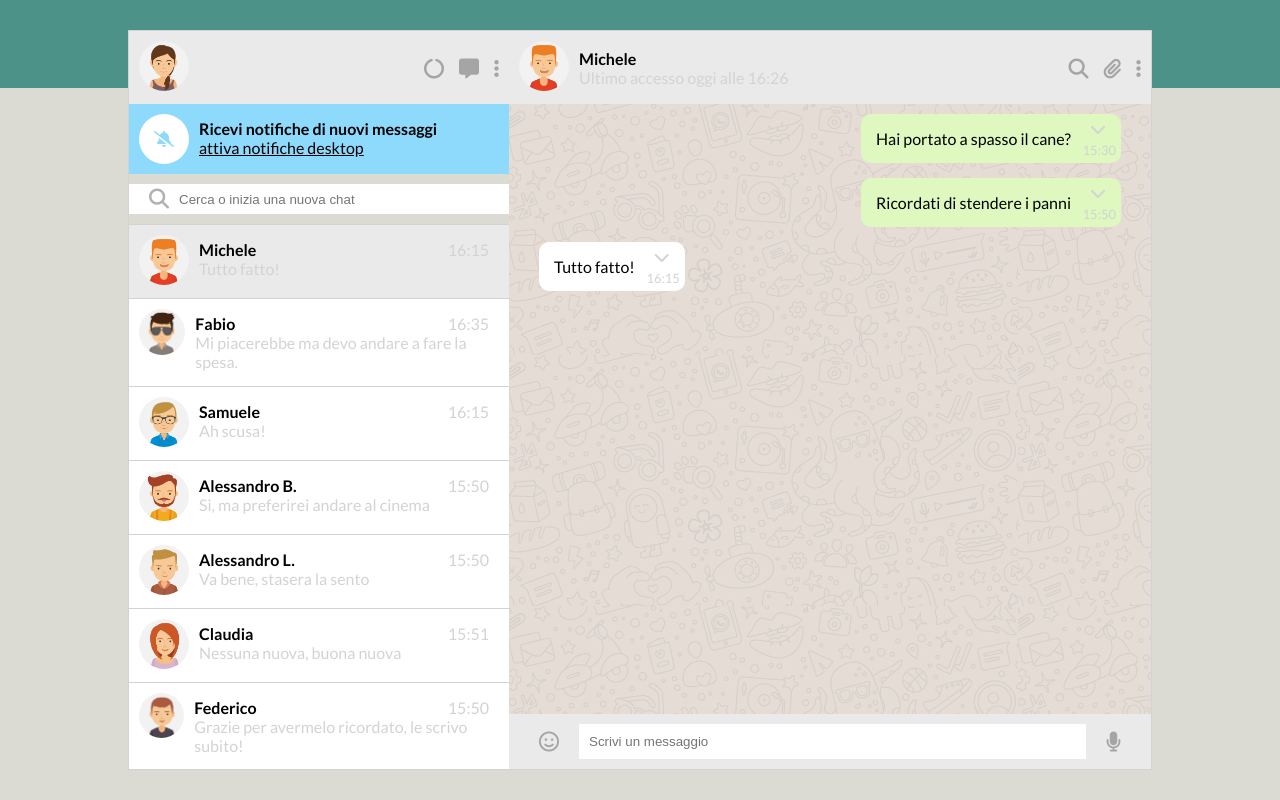
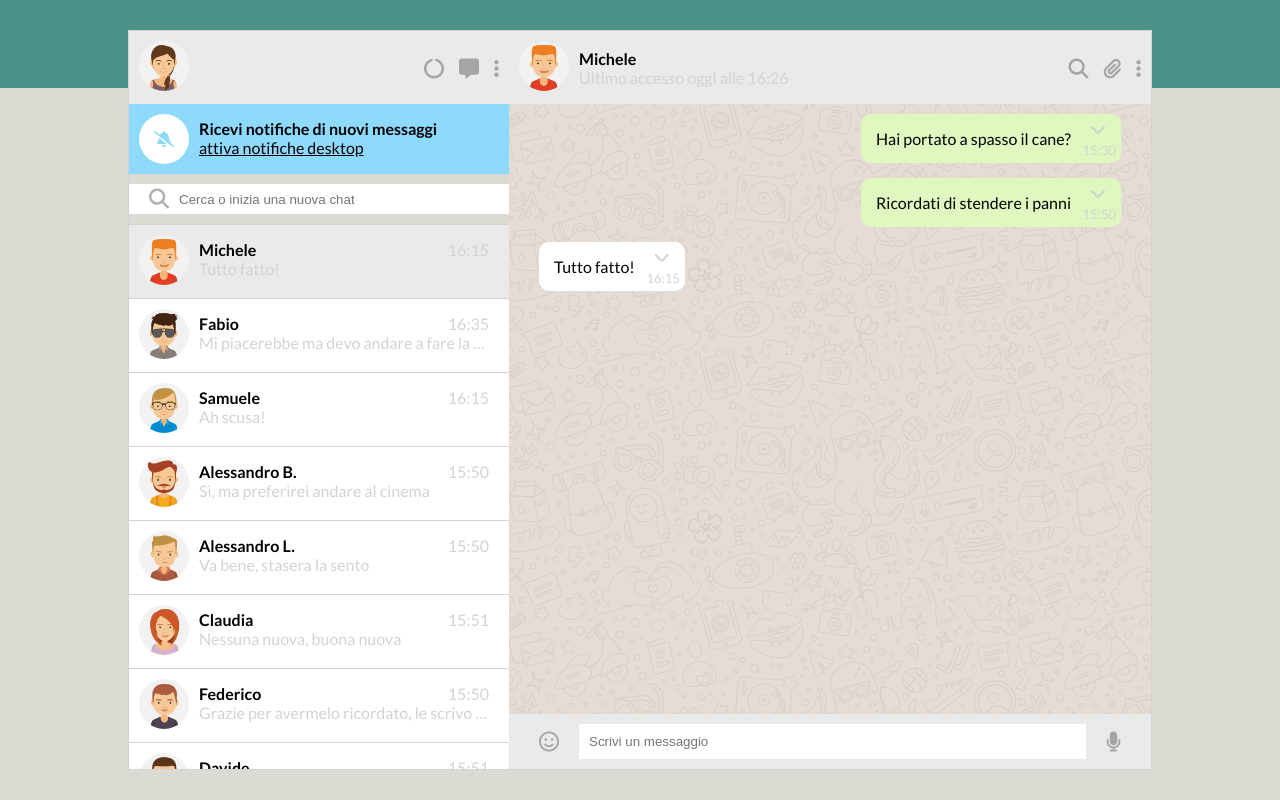
Before and after one commit to LuigiRiva99/vue-boolzapp, a plain HTML site: page index.html in a window 1280 px wide. Drawn offline with nearby package versions, Linux system fonts and the light colour scheme.

Commit message:
FIX: message text overflow

```diff
--- a/style.css
+++ b/style.css
@@ -75,6 +75,10 @@ input {
     flex-direction: column;
     overflow: hidden;
 }
+
+.headshot {
+    flex-shrink: 0;
+}
 /* SIDEBAR */
 
 .profile {
@@ -90,6 +94,10 @@ input {
 .user,
 .friend {
     width: 100%;
+}
+
+.friend-list .friend {
+    max-height: 75px;
 }
 
 .user {
@@ -186,8 +194,15 @@ input {
 .time,
 .card-subheading {
     color: lightgray;
+    overflow: hidden;
+    white-space: nowrap;
+    text-overflow: ellipsis;
 }
 
+.card-body {
+    overflow: hidden;
+    text-overflow: ellipsis;
+}
 /* main chat section */
 
 .chat-tools {
```
